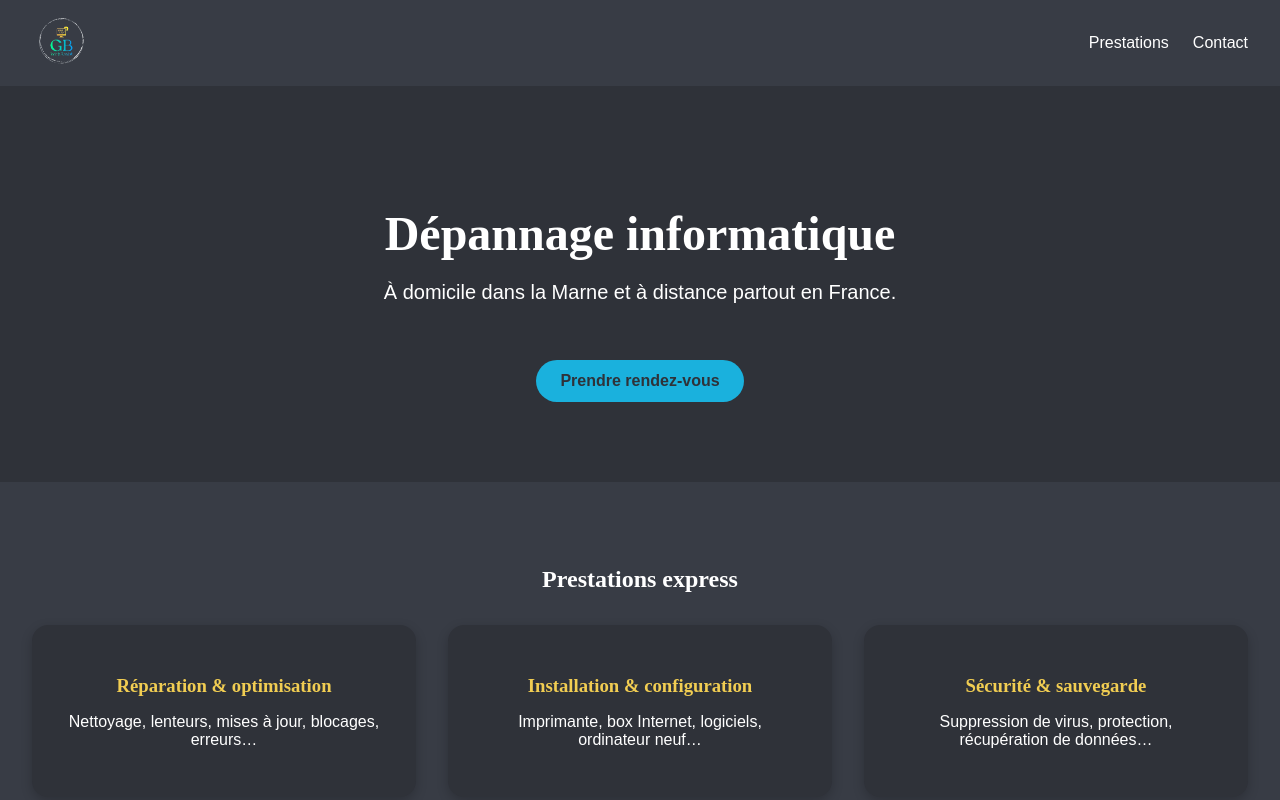
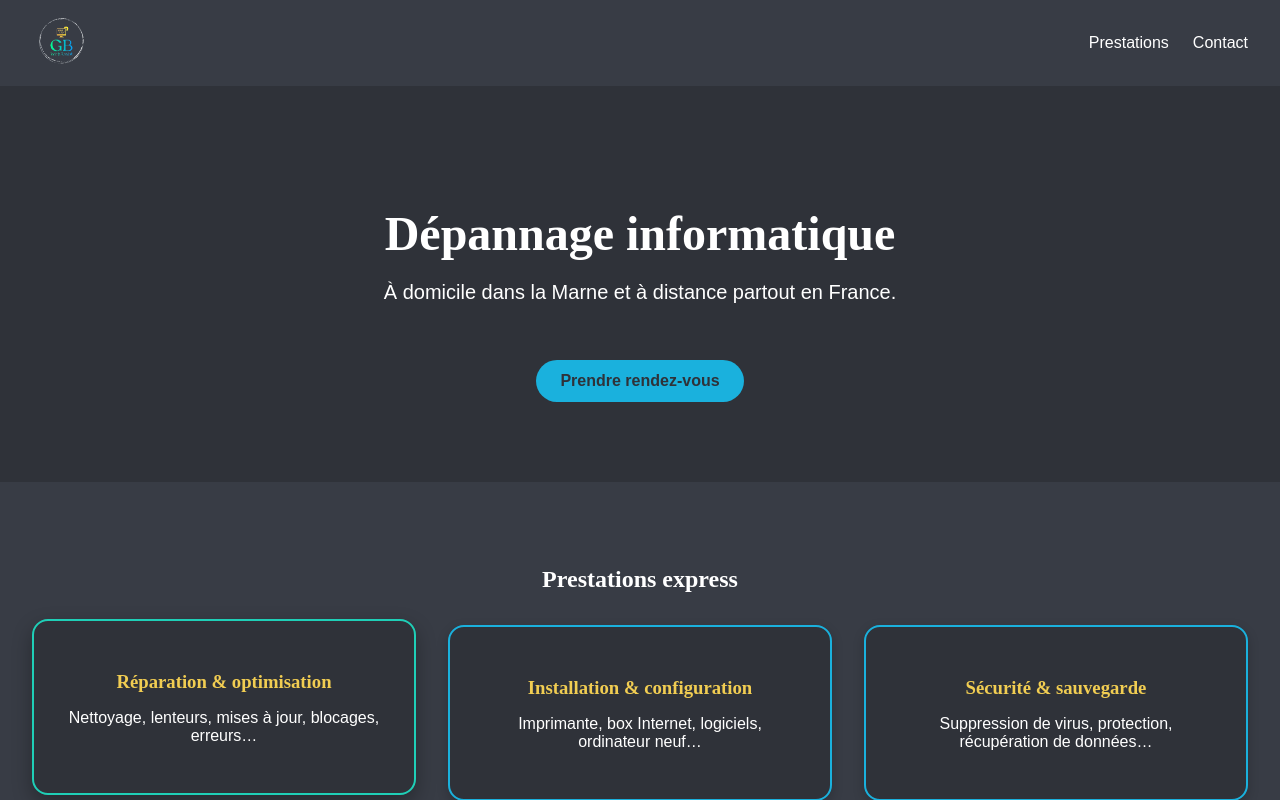
Before and after one commit to GaelleB/gb-webassist-reparationpc, a React (Create React App) app: page / in a window 1280 px wide. In both pictures the pointer is over the element 224 px from the left and 711 px from the top of the page. Shown: the top 800 px of the page. Built offline with nearby package versions, Linux system fonts and the light colour scheme.

Commit message:
ajout bordure card + hover

```diff
--- a/src/App.css
+++ b/src/App.css
@@ -74,8 +74,16 @@ body {
 .card {
   background: var(--background-body);
   padding: 2rem;
+  border: 2px solid var(--primary-color);
   border-radius: 1rem;
   box-shadow: 0 4px 12px rgba(0, 0, 0, 0.2);
+  transition: transform 0.25s, border-color 0.25s, box-shadow 0.25s;
+}
+
+.card:hover {
+  transform: translateY(-6px);
+  border-color: var(--accent-color-1);
+  box-shadow: 0 8px 20px rgba(0, 0, 0, 0.3);
 }
 
 .card h3 {
```
